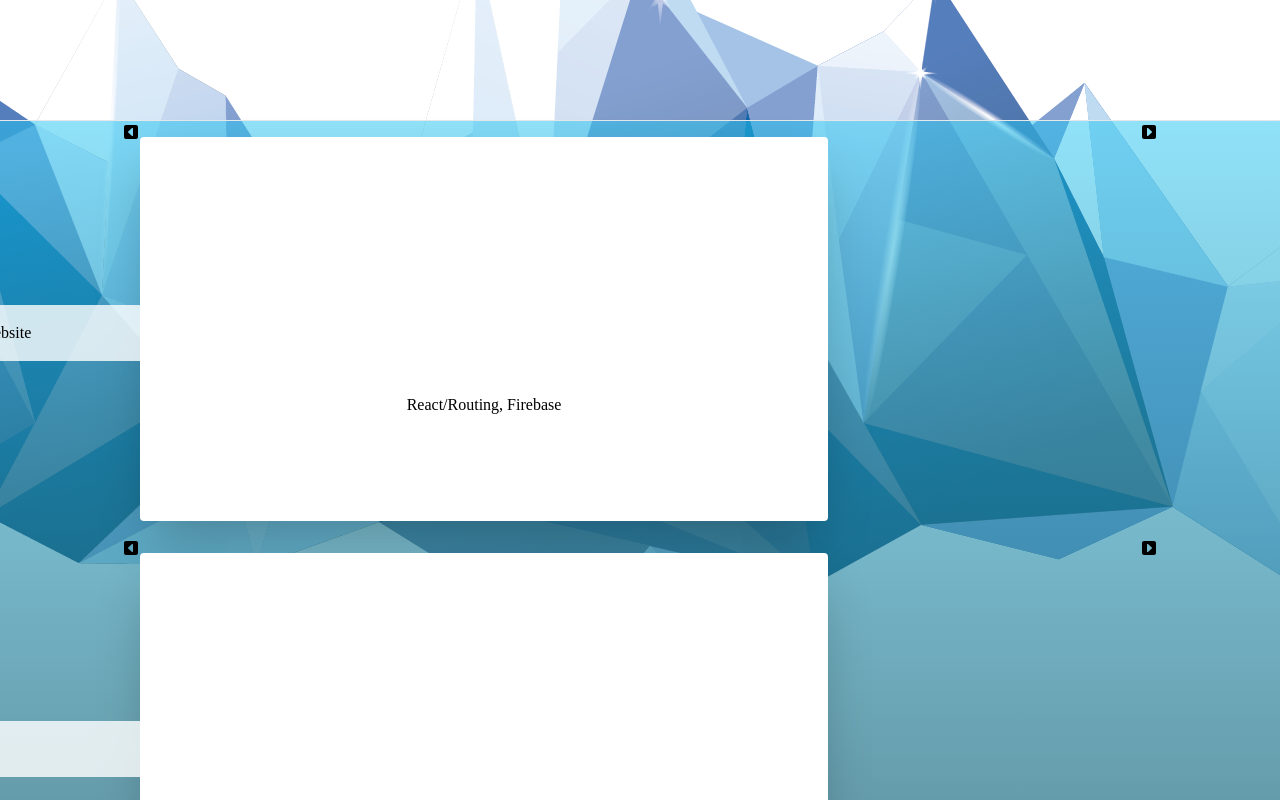
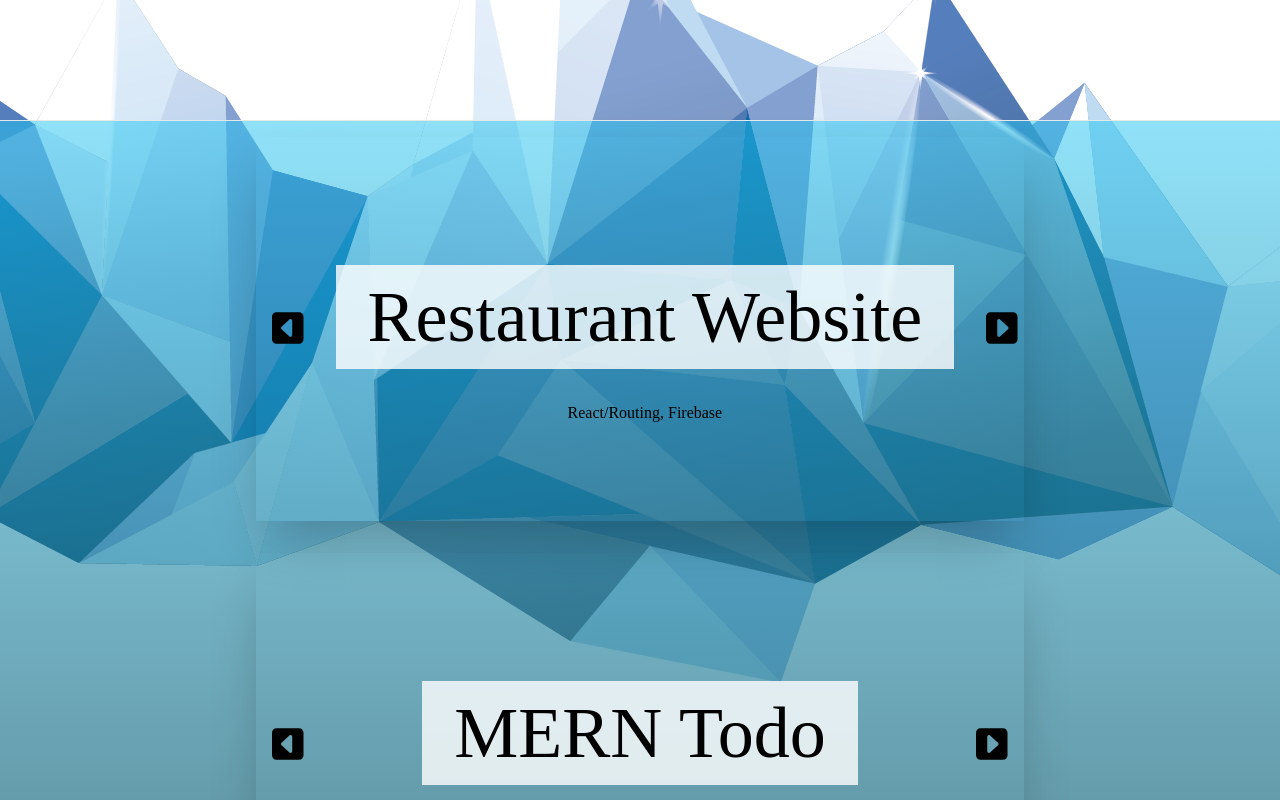
Before and after one commit to HarrySIV/portfolio, a React (Create React App) app: page / in a window 1280 px wide. Shown: the part 680-1480 px from the top of the page. Built offline with nearby package versions, Linux system fonts and the light colour scheme.

Commit message:
project card styles complete...

```diff
--- a/src/index.css
+++ b/src/index.css
@@ -6,5 +6,5 @@
 @import url('https://fonts.googleapis.com/css2?family=Nunito+Sans:wght@700&display=swap');
 
 .project-link {
-  @apply h-[30vw] w-2/3 min-w-[375px] max-w-[1000px] min-h-[250px] max-h-[450px] bg-white m-4 p-4 rounded text-center shadow-2xl flex flex-col justify-center items-center bg-no-repeat bg-cover;
+  @apply h-[30vw] w-3/5 min-w-[375px] max-w-[1000px] min-h-[250px] max-h-[450px] m-4 p-4 shadow-2xl flex justify-between items-center text-center bg-cover;
 }
--- a/src/pages/homepage/projects/ProjectsCard.tsx
+++ b/src/pages/homepage/projects/ProjectsCard.tsx
@@ -17,40 +17,43 @@ export function ProjectsCard() {
   return (
     <>
       {projects.map((project) => (
-        <div className="relative">
+        <div
+          className="project-link"
+          key={project.id}
+          style={{
+            backgroundImage: project.image ? `url(${project.image})` : 'none',
+          }}
+        >
           <button
-            className="z-20 absolute left-0"
+            className="z-20 text-4xl"
             onClick={clickHandler}
             disabled={!showAlt}
           >
             <FontAwesomeIcon icon={faSquareCaretLeft} />
           </button>
+          <a className="flex flex-col" href={project.link}>
+            <div className="z-10 bg-opacity-0 text-black flex items-center">
+              <div className="px-4 m-8 bg-white/80">
+                {!showAlt ? (
+                  <h2 className="m-0 p-4 whitespace-nowrap md:text-3xl lg:text-5xl xl:text-7xl">
+                    {project.name}
+                  </h2>
+                ) : (
+                  <h6 className="m-0 p-4 md:text-xl lg:text-2xl xl:text-3xl">
+                    {project.description}
+                  </h6>
+                )}
+              </div>
+            </div>
+            <h5>{project.tools}</h5>
+          </a>
           <button
-            className="z-20 absolute right-0"
+            className="z-20 text-4xl"
             onClick={clickHandler}
             disabled={showAlt}
           >
             <FontAwesomeIcon icon={faSquareCaretRight} />
           </button>
-          <a
-            key={project.id}
-            className="project-link"
-            style={{
-              backgroundImage: project.image ? `url(${project.image})` : 'none',
-            }}
-            href={project.link}
-          >
-            <div className="z-10 pt-8 w-[100vw] bg-opacity-0 text-black flex flex-row items-center">
-              <div className="px-4 m-8 w-[50vw] bg-white/80 flex items-center justify-between">
-                {!showAlt ? (
-                  <h2 className="m-0 p-4 whitespace-nowrap">{project.name}</h2>
-                ) : (
-                  <h6>{project.description}</h6>
-                )}
-              </div>
-            </div>
-            <h5>{project.tools}</h5>
-          </a>
         </div>
       ))}
     </>
```
